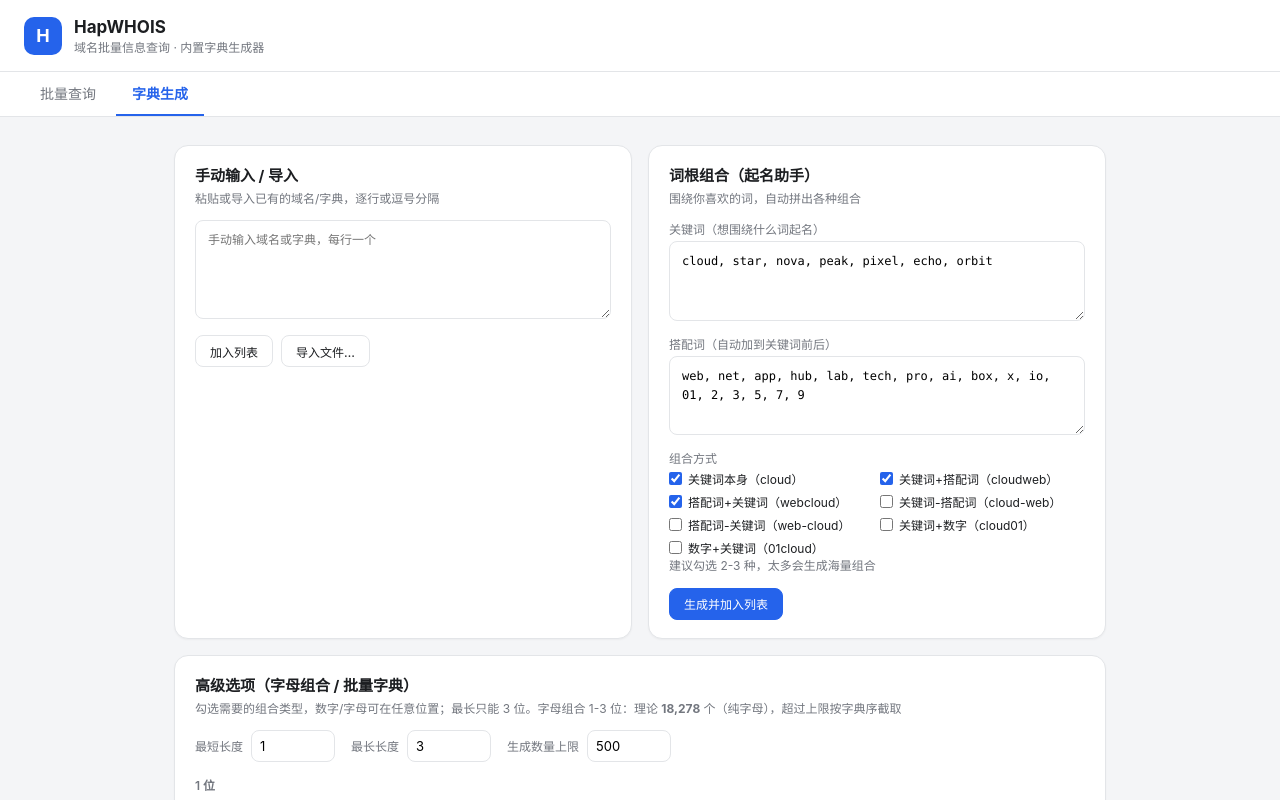
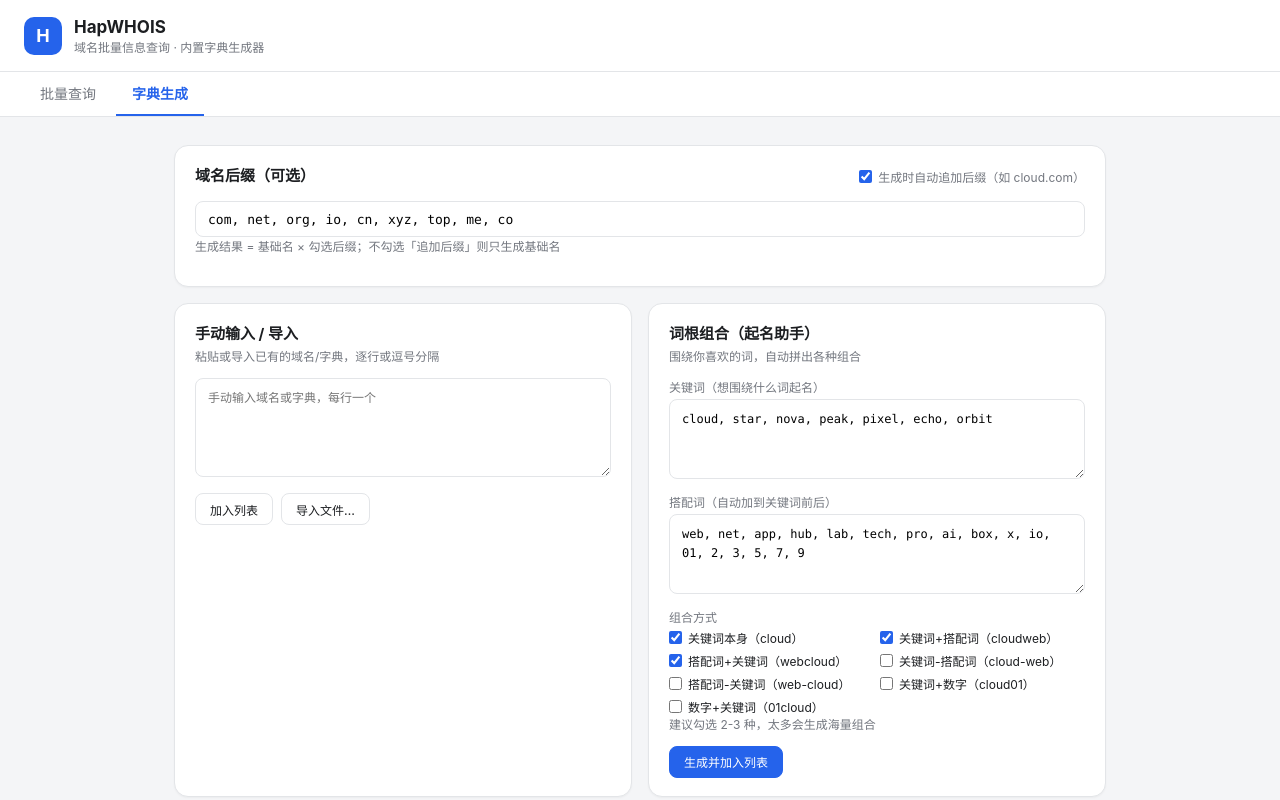
Before and after one commit to dardiao/HapWHOIS, a React (Vite) app: page / in a window 1280 px wide. Both pictures are taken after a click on the button "字典生成". Shown: the top 800 px of the page. Built offline with nearby package versions, Linux system fonts and the light colour scheme.

Commit message:
feat: 字典生成器支持域名后缀（如 cloud.com）

```diff
--- a/src/App.jsx
+++ b/src/App.jsx
@@ -41,6 +41,7 @@ const WORD_MODES = [
 
 const DEFAULT_KEYWORDS = "cloud, star, nova, peak, pixel, echo, orbit";
 const DEFAULT_AFFIXES = "web, net, app, hub, lab, tech, pro, ai, box, x, io, 01, 2, 3, 5, 7, 9";
+const DEFAULT_SUFFIXES = "com, net, org, io, cn, xyz, top, me, co";
 
 function parseList(text) {
   return text
@@ -98,6 +99,19 @@ function generateWords(keywords, affixes, modes) {
       if (modes.has("kw+num")) out.add(k + n);
       if (modes.has("num+kw")) out.add(n + k);
     }
+  }
+  return [...out];
+}
+
+function suffixList(text) {
+  return parseList(text).map((s) => s.replace(/^\.+/, ""));
+}
+
+function applySuffixes(items, suffixes, enabled) {
+  if (!enabled || !suffixes.length) return items;
+  const out = new Set();
+  for (const base of items) {
+    for (const sfx of suffixes) out.add(`${base}.${sfx}`);
   }
   return [...out];
 }
@@ -238,6 +252,8 @@ export default function App() {
   const [keywords, setKeywords] = useState(DEFAULT_KEYWORDS);
   const [affixes, setAffixes] = useState(DEFAULT_AFFIXES);
   const [wordModes, setWordModes] = useState(["alone", "kw+af", "af+kw"]);
+  const [suffixes, setSuffixes] = useState(DEFAULT_SUFFIXES);
+  const [appendSuffix, setAppendSuffix] = useState(true);
   const [minLen, setMinLen] = useState(1);
   const [maxLen, setMaxLen] = useState(3);
   const [letterTypes, setLetterTypes] = useState(["a", "0", "aa", "0a", "a0", "00"]);
@@ -340,8 +356,12 @@ export default function App() {
         if (letterTypes.includes(p.id)) total += p.count;
       }
     }
+    if (appendSuffix) {
+      const sfx = suffixList(suffixes).length;
+      total *= Math.max(1, sfx);
+    }
     return Math.min(cap, total);
-  }, [minLen, maxLen, letterTypes, cap]);
+  }, [minLen, maxLen, letterTypes, cap, appendSuffix, suffixes]);
 
   const generateWord = () => {
     const modes = new Set(wordModes);
@@ -349,9 +369,12 @@ export default function App() {
       setDictMsg("请至少勾选一种组合方式");
       return;
     }
-    const items = generateWords(parseList(keywords), parseList(affixes), modes);
+    const base = generateWords(parseList(keywords), parseList(affixes), modes);
+    const items = applySuffixes(base, suffixList(suffixes), appendSuffix);
     const added = appendEntries(items);
-    setDictMsg(`词根组合生成 ${items.length} 个，新增 ${added} 个`);
+    setDictMsg(
+      `词根组合生成 ${items.length} 个${appendSuffix ? "（含后缀）" : ""}，新增 ${added} 个`,
+    );
   };
 
   const generateLetter = () => {
@@ -364,9 +387,15 @@ export default function App() {
       setDictMsg("最短长度不能大于最长长度");
       return;
     }
-    const items = generateLetters(minLen, maxLen, checked, cap);
+    // 追加后缀时先生成全部基础名，再乘后缀后按字典序截取到上限
+    const base = generateLetters(minLen, maxLen, checked, appendSuffix ? 100000 : cap);
+    const items = applySuffixes(base, suffixList(suffixes), appendSuffix)
+      .sort()
+      .slice(0, cap);
     const added = appendEntries(items);
-    setDictMsg(`字母组合生成 ${items.length} 个，新增 ${added} 个`);
+    setDictMsg(
+      `字母组合生成 ${items.length} 个${appendSuffix ? "（含后缀）" : ""}，新增 ${added} 个`,
+    );
   };
 
   const addManual = () => {
@@ -568,6 +597,30 @@ export default function App() {
 
       {tab === "dict" && (
         <main className="content dict-content">
+          <section className="dict-section suffix-section">
+            <div className="suffix-head">
+              <h3>域名后缀（可选）</h3>
+              <label className="suffix-toggle">
+                <input
+                  type="checkbox"
+                  checked={appendSuffix}
+                  onChange={(e) => setAppendSuffix(e.target.checked)}
+                />
+                生成时自动追加后缀（如 cloud.com）
+              </label>
+            </div>
+            <input
+              className="suffix-input"
+              value={suffixes}
+              onChange={(e) => setSuffixes(e.target.value)}
+              placeholder="com, net, org, io, cn …"
+              spellCheck={false}
+            />
+            <p className="desc">
+              生成结果 = 基础名 × 勾选后缀；不勾选「追加后缀」则只生成基础名
+            </p>
+          </section>
+
           <div className="dict-grid">
             <section className="dict-section">
               <h3>手动输入 / 导入</h3>
--- a/src/styles.css
+++ b/src/styles.css
@@ -209,6 +209,55 @@ input {
 
 .dict-content {
   max-width: 980px;
+}
+
+.suffix-section {
+  margin-bottom: 16px;
+}
+
+.suffix-head {
+  display: flex;
+  align-items: center;
+  justify-content: space-between;
+  flex-wrap: wrap;
+  gap: 8px;
+}
+
+.suffix-head h3 {
+  margin: 0;
+}
+
+.suffix-toggle {
+  display: flex;
+  align-items: center;
+  gap: 6px;
+  font-size: 12px;
+  color: var(--muted);
+  cursor: pointer;
+  user-select: none;
+}
+
+.suffix-toggle input {
+  accent-color: var(--accent);
+  margin: 0;
+}
+
+.suffix-input {
+  width: 100%;
+  height: 36px;
+  margin-top: 12px;
+  padding: 0 12px;
+  border: 1px solid var(--border);
+  border-radius: 8px;
+  font-family: ui-monospace, "SF Mono", Menlo, Consolas, monospace;
+  font-size: 13px;
+  outline: none;
+  box-sizing: border-box;
+}
+
+.suffix-input:focus {
+  border-color: var(--accent);
+  box-shadow: 0 0 0 3px rgba(37, 99, 235, 0.15);
 }
 
 .dict-grid {
```
